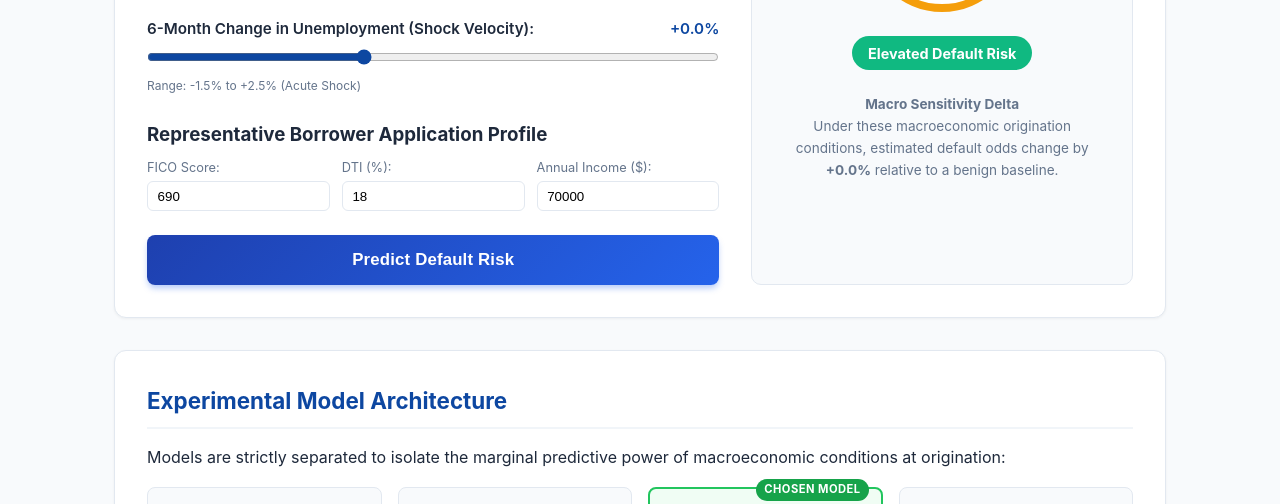
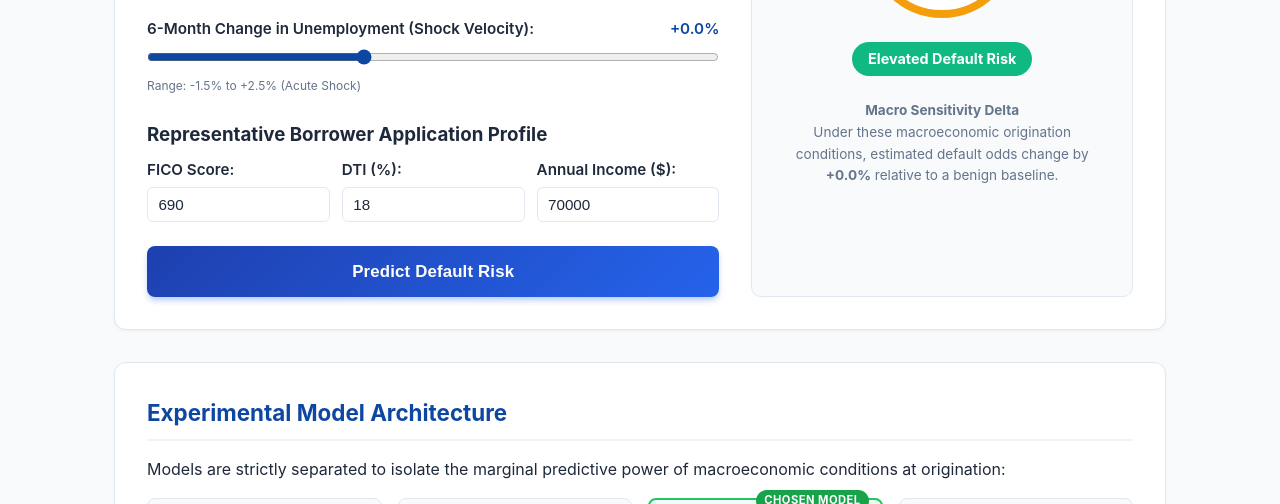
Before and after one commit to Siti-digital/Loan-Default-Risk-Predictor, a plain HTML site: page web/index.html in a window 1280 px wide. Shown: the part 596-1100 px from the top of the page. Drawn offline with Linux system fonts and the light colour scheme.

Commit message:
Match font size and weight of borrower input labels to macroeconomic slider labels

```diff
--- a/web/style.css
+++ b/web/style.css
@@ -178,16 +178,19 @@ input[type="range"] {
 
 .borrower-inputs label {
   display: block;
-  font-size: 0.8rem;
-  color: var(--text-muted);
-  margin-bottom: 0.2rem;
+  font-size: 0.95rem;
+  font-weight: 600;
+  color: var(--text-primary);
+  margin-bottom: 0.35rem;
 }
 
 .borrower-inputs input {
   width: 100%;
-  padding: 0.4rem 0.6rem;
+  padding: 0.5rem 0.65rem;
+  font-size: 0.95rem;
   border: 1px solid var(--border-color);
   border-radius: 6px;
+  color: var(--text-primary);
 }
 
 .output-panel {
```
